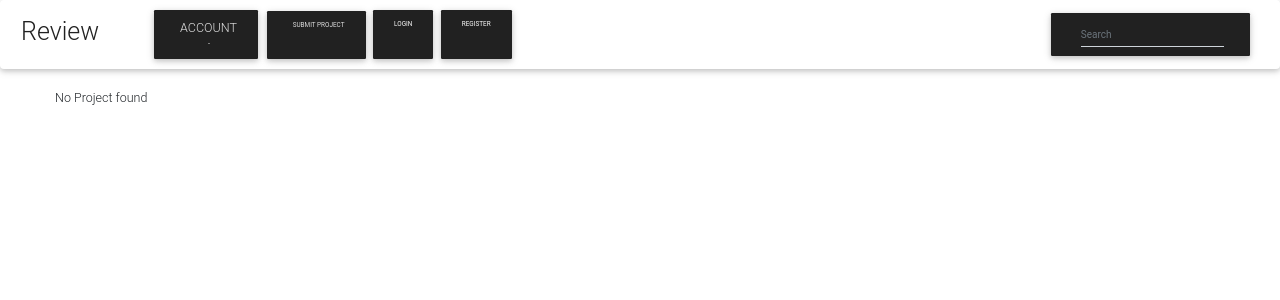
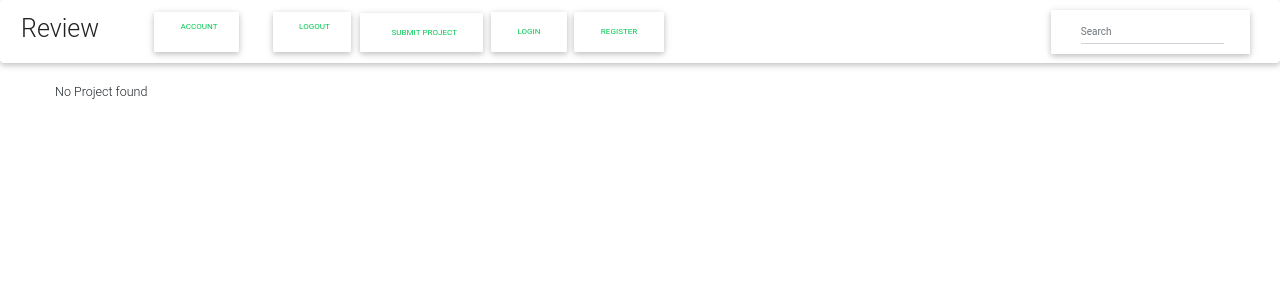
Before and after one commit to Atienodolphine01/Studentsprojects, a Django app: page /search in a window 1280 px wide. Shown: the top 300 px of the page. Run offline with Django 3.2, Linux system fonts and the light colour scheme; some libraries are stand-ins or nearby versions.

Commit message:
edit navbar

```diff
--- a/projectapp/templates/navbar.html
+++ b/projectapp/templates/navbar.html
@@ -12,39 +12,37 @@
     </button>
     <div class="collapse navbar-collapse" id="basicExampleNav">
         <ul class="navbar-nav mr-auto text-white">
-            <div class="btn btn-dark btn-sm ml-5">
-                <li class="nav-item dropdown ml-2 text-light">
-                    <a class="nav-link dropdown-toggle text-light" id="navbarDropdownMenuLink" data-toggle="dropdown"
-                    aria-haspopup="true" aria-expanded="false" href="">
-                        <h5>Account</h5>
-                    </a>
-                    <div class="dropdown-menu dropdown-primary text-dark" aria-labelledby="navbarDropdownMenuLink">
-                        <a class="dropdown-item" href="">"{% url 'profile' %}"</a>
-                        <a class="dropdown-item" href="">"{% url 'logout' %}"</a>
-                    </div>
+            <div class="btn btn btn ml-5">
+                <li class="text-light">
+                    <a class="text-success ml-2" href="{% url 'profile' %}">Account</a>
                 </li>
             </div>
-            <div class=" mt-2 btn btn-dark btn-sm ml-2">
-                <li class="nav-item ml-2 ">
-                    <a class="nav-link text-light" href="{% url 'newproject' %}">SUBMIT PROJECT</a>
+            <div class="btn btn btn ml-5">
+                <li>
+                    <a class="text-success ml-2" href="{% url 'home' %}">Logout</a>
                 </li>
             </div>
-            <div class="btn btn-dark btn-sm">
-                <li class="nav-item">
-                    <a class="nav-link text-white" href="{% url 'login' %}">Login</a>
+            <div class=" mt-2 btn btn btn ml-2">
+                <li class="nav-item ml-2 ">
+                    <a class="nav-link text-success" href="{% url 'newproject' %}">SUBMIT PROJECT</a>
                 </li>
             </div>
-            <div class="btn btn-dark btn-sm">
+            <div class="btn btn btn">
                 <li class="nav-item">
-                    <a class="nav-link text-white" href="{% url 'register' %}">Register</a>
+                    <a class="nav-link text-success" href="{% url 'login' %}">Login</a>
+                </li>
+            </div>
+            <div class="btn btn btn">
+                <li class="nav-item">
+                    <a class="nav-link text-success" href="{% url 'register' %}">Register</a>
                 </li>
             </div>
         </ul>
         <ul class="navbar-nav">
-            <div class="btn btn-dark -md">
+            <div class="btn btn -md">
               <form class="form-inline" action="{% url 'search' %}">
                 <div class="md-form my-0">
-                  <input class="form-control mr-sm-2 text-white" type="text" placeholder="Search" aria-label="Search" name="post">
+                  <input class="form-control mr-sm-2 text-success" type="text" placeholder="Search" aria-label="Search" name="post">
                 </div>
               </form>
             </div>
--- a/projectapp/templates/profile.html
+++ b/projectapp/templates/profile.html
@@ -57,11 +57,11 @@
 
         <div class="row">
             <div class="col-md-12 text-center">
-            <h2 class="text-success">Posts</h2>
+            <h2 class="text-success">Projects</h2>
             <hr>
             </div>
-            {% for post in posts %}
-            {% if post.author == user %}
+            {% for project in projects %}
+            {% if project.author == user %}
             <div class="col-md-4">
                 <img class="w-100 mt-3 " src="{{post.image.url}}" alt="image">
 
```
Lines whose indentation alone changed are shown as unchanged.
